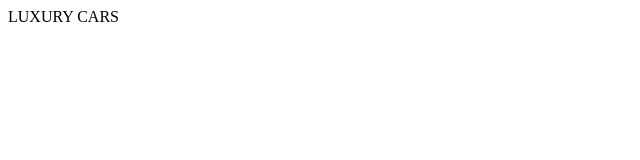
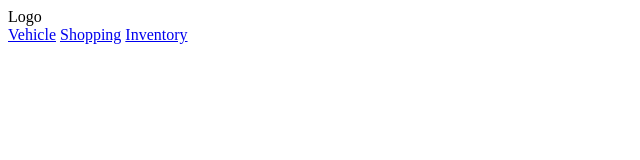
Before and after one commit to josue-belacy/Luxury-Cars, a plain HTML site: page index.html in a window 1280 px wide. Shown: the whole page, without its empty margins (0-640 px from the left). Drawn offline with Linux system fonts and the light colour scheme.

Commit message:
Basic page header

```diff
--- a/index.html
+++ b/index.html
@@ -7,6 +7,12 @@
   <title>Document</title>
 </head>
 <body>
-  LUXURY CARS
-</body>
+  <header class="page-header">
+    <div class="page-headerlogo">Logo</div>
+    <nav="page-header__nav">
+      <a href ="#">Vehicle</a>
+      <a href ="#">Shopping</a>
+      <a href ="#">Inventory</a>
+  </header>
+  </body>
 </html>
```
